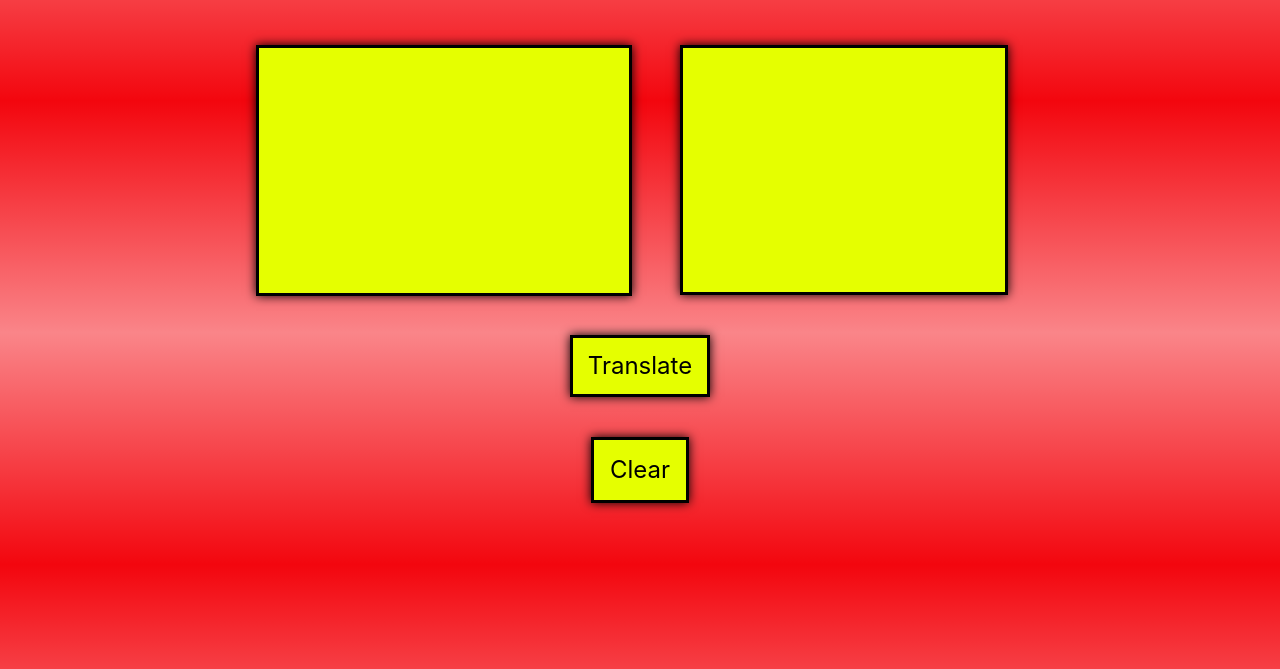
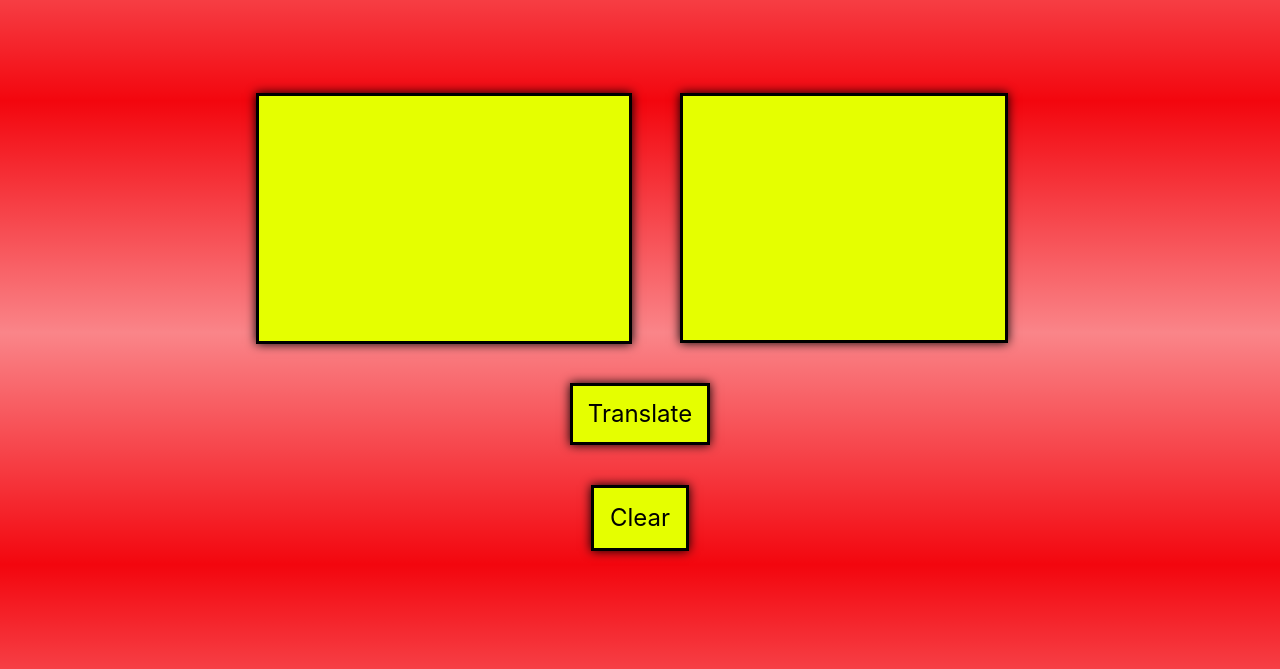
Before and after one commit to SpencerFalor-Ward/Emoji-Translator, a plain HTML site: page index.html in a window 1280 px wide. Shown: the part 131-800 px from the top of the page. Drawn offline with nearby package versions, Linux system fonts and the light colour scheme.

Commit message:
Update group.css

```diff
--- a/group.css
+++ b/group.css
@@ -52,7 +52,7 @@ body {
   flex-direction: row;
   flex-wrap: nowrap;
   justify-content: space-evenly;
-  margin-top: 14%;
+  margin-top: 20%;
 }
 
 #inputField {
```
